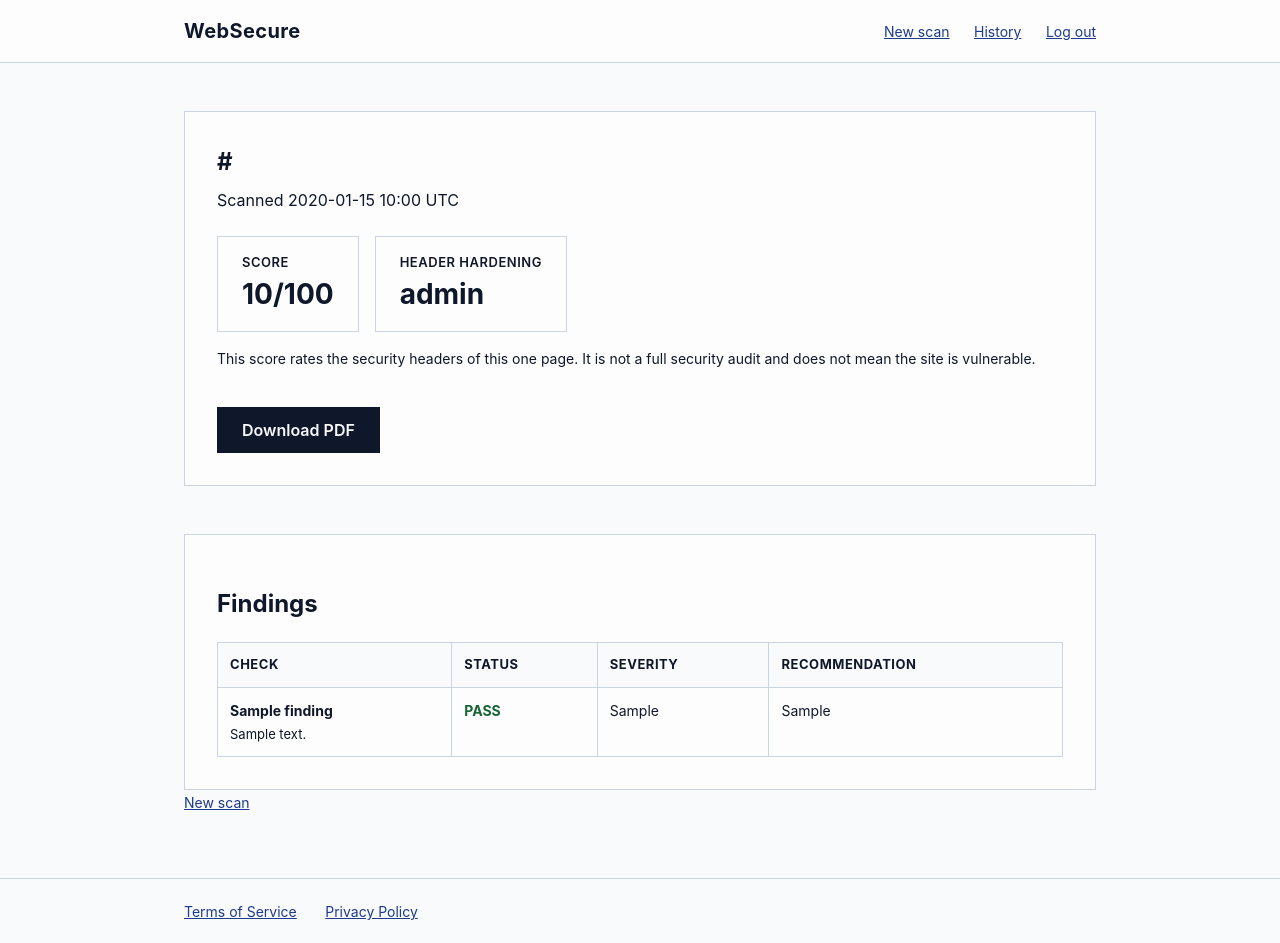
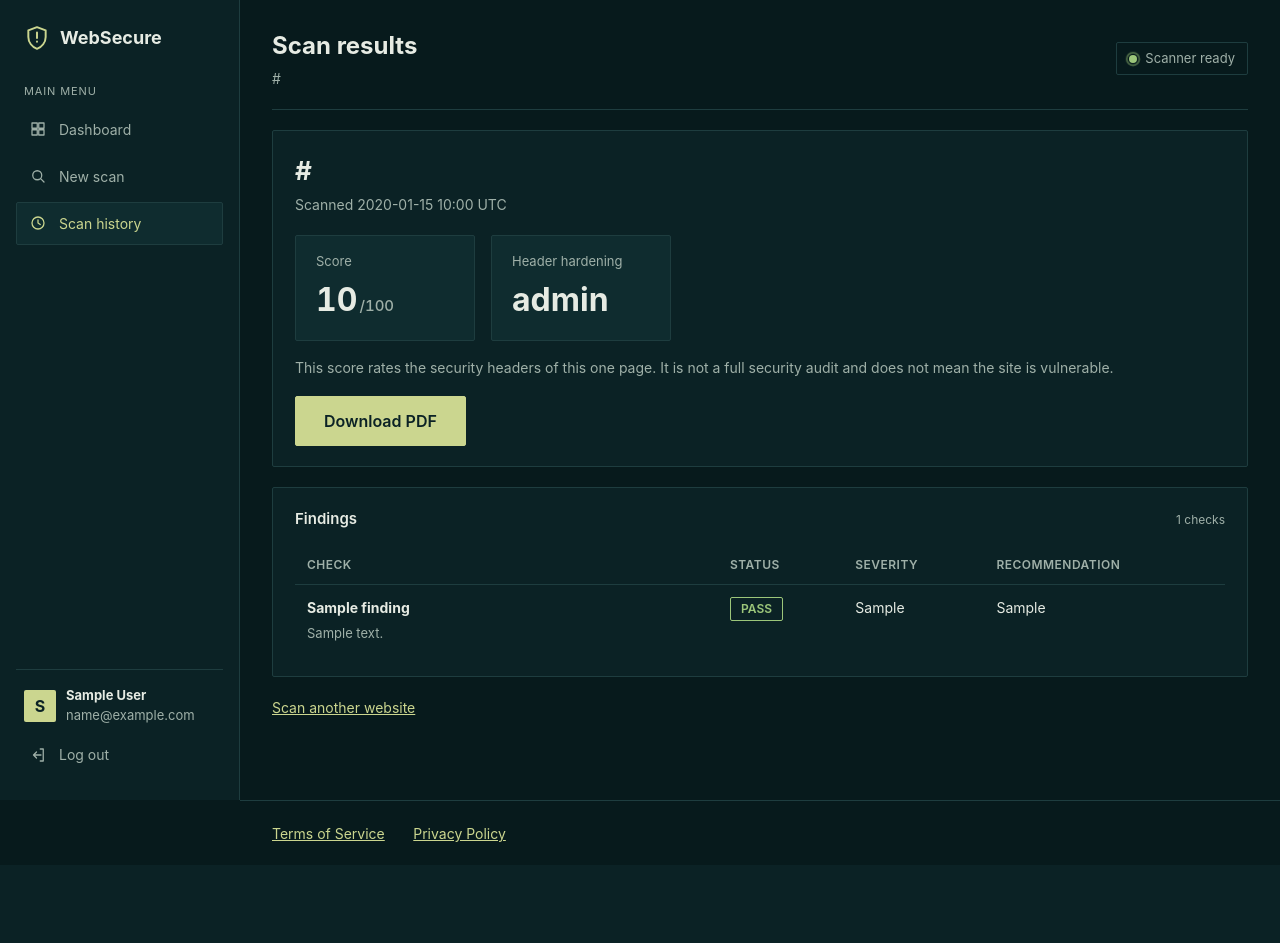
Before and after one commit to Harshvardhan876/websecure, a Flask app: page /results/1 in a window 1280 px wide. After the commit the page ends 842 px from the top, so only its background shows below. Run offline with Flask 3, Linux system fonts and the light colour scheme; the visitor is signed in with stand-in values (Sample User, id 1); tables that the repository leaves empty hold one stand-in row (values such as "Sample post").

Commit message:
feat: anonymous scans with sign-up to download PDF and keep history

```diff
--- a/app.py
+++ b/app.py
@@ -1,6 +1,7 @@
 import hmac
 import secrets
-from collections import Counter
+import time
+from collections import Counter, defaultdict
 from functools import wraps
 from urllib.parse import urlparse
 
@@ -20,6 +21,7 @@
 from models import (  # noqa: E402
     EmailAlreadyRegisteredError,
     authenticate,
+    claim_scans,
     create_user,
     get_scan_by_id,
     get_scans_for_user,
@@ -78,9 +80,64 @@
     @wraps(view)
     def wrapped(*args, **kwargs):
         if "user_id" not in session:
-            return redirect(url_for("login"))
+            return redirect(url_for("login", next=request.path))
         return view(*args, **kwargs)
     return wrapped
+
+
+def safe_next(default="/"):
+    """The ?next= page to return to after login, only if it is a path on this site (no open redirect)."""
+    target = request.values.get("next", "")
+    if target.startswith("/") and not target.startswith("//") and "\\" not in target:
+        return target
+    return default
+
+
+def current_user():
+    return db.session.get(models.User, session["user_id"]) if "user_id" in session else None
+
+
+# Scans run without an account are saved with user_id NULL; their IDs live in the visitor's
+# signed session cookie, so only that browser can open them until they log in and claim them.
+ANON_SCANS = "anon_scans"
+
+
+def can_view(scan):
+    if scan.user_id is not None:
+        return scan.user_id == session.get("user_id")
+    return scan.scan_id in session.get(ANON_SCANS, [])
+
+
+# Each scan launches a real browser, so anonymous visitors get a small hourly allowance.
+# ponytail: in-memory and per process; resets on restart and is not shared between workers.
+# Move it to the database if Render ever runs more than one worker.
+ANON_SCAN_LIMIT = 5
+ANON_SCAN_WINDOW_SECONDS = 3600
+_anon_scan_times = defaultdict(list)
+
+
+def client_ip():
+    # Render sits behind Cloudflare, which sets CF-Connecting-IP and overwrites any value a client sends.
+    return request.headers.get("CF-Connecting-IP") or request.remote_addr or "unknown"
+
+
+def anon_scan_allowed():
+    now = time.monotonic()
+    key = client_ip()
+    recent = [t for t in _anon_scan_times[key] if now - t < ANON_SCAN_WINDOW_SECONDS]
+    allowed = len(recent) < ANON_SCAN_LIMIT
+    if allowed:
+        recent.append(now)
+    _anon_scan_times[key] = recent
+    return allowed
+
+
+def log_in(user):
+    """Start a fresh session for the user and move any scans they ran before logging in into their account."""
+    pending = session.get(ANON_SCANS, [])
+    session.clear()  # drops any session ID an attacker planted (session fixation)
+    session["user_id"] = user.id
+    claim_scans(pending, user.id)
 
 
 def dashboard_stats(scans):
@@ -130,30 +187,38 @@
 
 
 @app.route("/scan", methods=["POST"])
-@login_required
 def run_scan():
     target_url = request.form.get("target_url", "").strip()
+    logged_in = "user_id" in session
+
+    def scan_page(error, status):
+        page = render_index(error=error) if logged_in else render_template("landing.html", error=error)
+        return page, status
+
+    if not logged_in and not anon_scan_allowed():
+        return scan_page(
+            f"You have used your {ANON_SCAN_LIMIT} free scans for this hour. Create a free account to keep scanning.", 429
+        )
 
     try:
         result = scanner.scan(target_url)
     except InvalidURLError as e:
-        return render_index(error=str(e)), 400
+        return scan_page(str(e), 400)
     except ScanError:
-        return render_index(
-            error="Could not reach that URL. Check it's correct and reachable, then try again."
-        ), 400
+        return scan_page("Could not reach that URL. Check it's correct and reachable, then try again.", 400)
 
-    saved = save_scan_result(result, user_id=session["user_id"])
+    saved = save_scan_result(result, user_id=session.get("user_id"))
+    if not logged_in:
+        session[ANON_SCANS] = (session.get(ANON_SCANS, []) + [saved.scan_id])[-20:]
     return redirect(url_for("results", scan_id=saved.scan_id))
 
 
 @app.route("/results/<int:scan_id>")
-@login_required
 def results(scan_id):
     scan = get_scan_by_id(scan_id)
-    if scan is None or scan.user_id != session["user_id"]:
+    if scan is None or not can_view(scan):
         abort(404)
-    return render_template("results.html", scan=scan)
+    return render_template("results.html", scan=scan, user=current_user())
 
 
 @app.route("/history")
@@ -197,9 +262,8 @@
         except EmailAlreadyRegisteredError:
             return render_template("auth.html", mode="register", error="That email is already registered."), 400
 
-        session.clear()
-        session["user_id"] = user.id
-        return redirect(url_for("index"))
+        log_in(user)
+        return redirect(safe_next())
 
     return render_template("auth.html", mode="register")
 
@@ -214,9 +278,8 @@
         if user is None:
             return render_template("auth.html", mode="login", error="Invalid email or password."), 401
 
-        session.clear()
-        session["user_id"] = user.id
-        return redirect(url_for("index"))
+        log_in(user)
+        return redirect(safe_next())
 
     return render_template("auth.html", mode="login")
 
@@ -224,7 +287,7 @@
 @app.route("/logout")
 def logout():
     session.pop("user_id", None)
-    return redirect(url_for("login"))
+    return redirect(url_for("index"))
 
 
 @app.route("/terms")
--- a/static/style.css
+++ b/static/style.css
@@ -506,8 +506,8 @@
 }
 
 /* Chrome autofill paints inputs pale blue; repaint them in the theme colours. */
-:is(.auth-body, .app-body) .scan-input:-webkit-autofill,
-:is(.auth-body, .app-body) .scan-input:-webkit-autofill:focus {
+:is(.auth-body, .app-body, .landing-body) .scan-input:-webkit-autofill,
+:is(.auth-body, .app-body, .landing-body) .scan-input:-webkit-autofill:focus {
     -webkit-box-shadow: 0 0 0 1000px var(--ws-raised) inset;
     -webkit-text-fill-color: var(--ws-text);
     caret-color: var(--ws-text);
@@ -558,21 +558,21 @@
     color: var(--ws-text);
 }
 
-:is(.auth-body, .app-body) .scan-input {
+:is(.auth-body, .app-body, .landing-body) .scan-input {
     background-color: var(--ws-raised);
     border: 1px solid var(--ws-border);
     border-radius: 2px;
     color: var(--ws-text);
 }
 
-:is(.auth-body, .app-body) .scan-input:focus,
-:is(.auth-body, .app-body) .scan-button:focus-visible,
-:is(.auth-body, .app-body) a:focus-visible {
+:is(.auth-body, .app-body, .landing-body) .scan-input:focus,
+:is(.auth-body, .app-body, .landing-body) .scan-button:focus-visible,
+:is(.auth-body, .app-body, .landing-body) a:focus-visible {
     outline: 2px solid var(--ws-link);
     outline-offset: 1px;
 }
 
-:is(.auth-body, .app-body) .scan-button {
+:is(.auth-body, .app-body, .landing-body) .scan-button {
     background-color: var(--ws-accent);
     border: 1px solid var(--ws-accent-border);
     border-radius: 2px;
@@ -586,7 +586,7 @@
     margin: -8px 0 12px 0;
 }
 
-:is(.auth-body, .app-body) .form-error {
+:is(.auth-body, .app-body, .landing-body) .form-error {
     background-color: #2a1418;
     border: 1px solid var(--color-fail);
     border-radius: 2px;
@@ -677,7 +677,8 @@
 /* App pages (dashboard): same --ws-* tokens as the auth page.
    Flat cards, 1px borders, 2px corners. Motion runs once on load (cards fade in, gauge, rings
    and bars fill, numbers count up); hover states change instantly with no transitions. */
-.app-body {
+.app-body,
+.landing-body {
     --ws-pass: #9cc67a;
     --ws-warn: #d9b25f;
     --ws-fail: #e0806f;
@@ -1398,7 +1399,9 @@
 }
 
 .app-body .skeleton-line,
-.app-body .skeleton-row {
+.app-body .skeleton-row,
+.landing-body .skeleton-line,
+.landing-body .skeleton-row {
     background-color: var(--ws-raised);
 }
 
@@ -1792,3 +1795,146 @@
         animation: none;
     }
 }
+
+/* Scan box on the landing page */
+.landing-scan {
+    flex-wrap: nowrap;
+    max-width: 640px;
+    margin-bottom: 4px;
+}
+
+.landing-body .scan-input {
+    flex: 1;
+    min-width: 0;
+    padding: 14px 16px;
+}
+
+.landing-body .scan-button {
+    padding: 14px 28px;
+    font-weight: 700;
+    white-space: nowrap;
+}
+
+.landing-body .scan-button:disabled {
+    opacity: 0.7;
+    cursor: progress;
+}
+
+.landing-body .form-error {
+    max-width: 640px;
+}
+
+.landing-skeleton {
+    margin-bottom: 48px;
+}
+
+/* Results page (dark), used both inside the app shell and on the public layout */
+.results {
+    display: flex;
+    flex-direction: column;
+    gap: 20px;
+}
+
+.results-public {
+    padding: 40px 0 24px;
+}
+
+.results-target h1 {
+    margin: 0;
+    font-size: 26px;
+    overflow-wrap: anywhere;
+}
+
+.results-target p {
+    margin: 4px 0 20px;
+    color: var(--ws-muted);
+    font-size: 14px;
+}
+
+.results-scores {
+    display: flex;
+    flex-wrap: wrap;
+    gap: 16px;
+}
+
+.results-score {
+    display: flex;
+    flex-direction: column;
+    gap: 4px;
+    min-width: 180px;
+    padding: 16px 20px;
+    background-color: var(--ws-raised);
+    border: 1px solid var(--ws-border);
+    border-radius: 2px;
+}
+
+.results-rating {
+    color: var(--tone);
+}
+
+.results .score-note {
+    color: var(--ws-muted);
+}
+
+.results-download {
+    display: inline-block;
+    margin-top: 4px;
+    text-decoration: none;
+}
+
+.results-signup {
+    display: flex;
+    flex-wrap: wrap;
+    justify-content: space-between;
+    align-items: center;
+    gap: 16px 32px;
+    margin-top: 8px;
+    padding: 20px;
+    background-color: var(--ws-raised);
+    border: 1px solid var(--ws-accent);
+    border-radius: 2px;
+}
+
+.results-signup h2 {
+    margin: 0 0 4px;
+    font-size: 17px;
+}
+
+.results-signup p {
+    max-width: 520px;
+    margin: 0;
+    color: var(--ws-muted);
+    font-size: 14px;
+}
+
+.results-table td {
+    white-space: normal;
+    vertical-align: top;
+}
+
+.results-table td:first-child {
+    max-width: none;
+    min-width: 260px;
+}
+
+.results-table .finding-description {
+    margin-top: 6px;
+    color: var(--ws-muted);
+    font-size: 13px;
+    overflow-wrap: anywhere;
+}
+
+.results-again {
+    margin: 0;
+    font-size: 14px;
+}
+
+@media (max-width: 560px) {
+    .landing-scan {
+        flex-wrap: wrap;
+    }
+
+    .landing-body .scan-button {
+        width: 100%;
+    }
+}
--- a/templates/auth.html
+++ b/templates/auth.html
@@ -20,6 +20,7 @@
 
         <form class="auth-form" action="/login" method="POST">
             <input type="hidden" name="csrf_token" value="{{ csrf_token() }}">
+            <input type="hidden" name="next" value="{{ request.values.get('next', '') }}">
             <label for="login-email" class="scan-label">Email</label>
             <input type="email" id="login-email" name="email" class="scan-input" value="{{ request.form.email if mode == 'login' }}" autocomplete="email" required {% if mode == "login" %}autofocus{% endif %}>
 
@@ -42,6 +43,7 @@
 
         <form class="auth-form" action="/register" method="POST">
             <input type="hidden" name="csrf_token" value="{{ csrf_token() }}">
+            <input type="hidden" name="next" value="{{ request.values.get('next', '') }}">
             <label for="register-name" class="scan-label">Name</label>
             <input type="text" id="register-name" name="name" class="scan-input" value="{{ request.form.name if mode == 'register' }}" autocomplete="name" required {% if mode == "register" %}autofocus{% endif %}>
 
--- a/templates/results.html
+++ b/templates/results.html
@@ -1,37 +1,60 @@
-{% extends "base.html" %}
+{# Logged-in users see this inside the sidebar layout; visitors who scanned without an account get the public layout. #}
+{% extends "app_base.html" if user else "public_base.html" %}
+{% set active = "history" %}
+{% set next_page = request.path %}
+{% set band = scan.risk_level.split(' ')[0].lower() %}
+{% set tones = {"PASS": "pass", "WARNING": "warn", "FAIL": "fail"} %}
 
-{% block title %}WebSecure - Results{% endblock %}
+{% block title %}WebSecure - Results for {{ scan.target_url }}{% endblock %}
+{% block page_title %}Scan results{% endblock %}
+{% block page_subtitle %}{{ scan.target_url }}{% endblock %}
 
-{% block content %}
-<section class="scan-panel">
-    <h1>{{ scan.target_url }}</h1>
-    <p class="scan-subtitle">Scanned {{ scan.scan_date.strftime("%Y-%m-%d %H:%M UTC") }}</p>
+{% block app_content %}
+<div class="results{{ ' results-public' if not user }}">
+    <section class="dash-card results-summary" style="--i: 0">
+        <div class="results-target">
+            <h1 title="{{ scan.target_url }}">{{ scan.target_url }}</h1>
+            <p>Scanned {{ scan.scan_date.strftime("%Y-%m-%d %H:%M UTC") }}</p>
+        </div>
 
-    <div class="score-row">
-        <div class="score-box">
-            <span class="score-label">Score</span>
-            <span class="score-value">{{ scan.security_score }}/100</span>
+        <div class="results-scores">
+            <div class="results-score">
+                <span class="dash-stat-label">Score</span>
+                <span class="dash-stat-value">{{ scan.security_score }}<small>/100</small></span>
             </div>
-        <div class="score-box">
-            <span class="score-label">Header Hardening</span>
-            <span class="score-value risk-{{ scan.risk_level.split(' ')[0].lower() }}">{{ scan.risk_level }}</span>
+            <div class="results-score tone-{{ band }}">
+                <span class="dash-stat-label">Header hardening</span>
+                <span class="dash-stat-value results-rating">{{ scan.risk_level }}</span>
             </div>
         </div>
+
         <p class="score-note">This score rates the security headers of this one page. It is not a full security audit and does not mean the site is vulnerable.</p>
 
-    <a href="/report/download/{{ scan.scan_id }}" class="scan-button download-button">Download PDF</a>
+        {% if user %}
+        <a href="/report/download/{{ scan.scan_id }}" class="scan-button results-download">Download PDF</a>
+        {% else %}
+        <div class="results-signup">
+            <div>
+                <h2>Keep this report</h2>
+                <p>Create a free account to download the PDF and save this scan to your history. It is added to your account as soon as you sign up.</p>
+            </div>
+            <div class="landing-cta">
+                <a href="{{ url_for('register', next=request.path) }}" class="landing-button">Create a free account</a>
+                <a href="{{ url_for('login', next=request.path) }}" class="landing-link">Sign in</a>
+            </div>
+        </div>
+        {% endif %}
     </section>
 
-<section class="scan-panel">
+    <section class="dash-card" style="--i: 1">
+        <div class="dash-card-head">
             <h2>Findings</h2>
-    <table class="findings-table">
+            <span class="dash-hint">{{ scan.findings | length }} checks</span>
+        </div>
+        <div class="dash-table-wrap">
+            <table class="dash-table results-table">
                 <thead>
-            <tr>
-                <th>Check</th>
-                <th>Status</th>
-                <th>Severity</th>
-                <th>Recommendation</th>
-            </tr>
+                    <tr><th>Check</th><th>Status</th><th>Severity</th><th>Recommendation</th></tr>
                 </thead>
                 <tbody>
                     {% for finding in scan.findings %}
@@ -40,14 +63,16 @@
                             <strong>{{ finding.header_name }}</strong>
                             <div class="finding-description">{{ finding.description }}</div>
                         </td>
-                <td class="status-{{ finding.status.lower() }}">{{ finding.status }}</td>
+                        <td><span class="dash-pill tone-{{ tones.get(finding.status, 'low') }}">{{ finding.status }}</span></td>
                         <td>{{ finding.severity }}</td>
                         <td>{{ finding.recommendation }}</td>
                     </tr>
                     {% endfor %}
                 </tbody>
             </table>
+        </div>
     </section>
 
-<a href="/" class="header-link">New scan</a>
+    <p class="results-again"><a href="/">Scan another website</a></p>
+</div>
 {% endblock %}
```
Also changed, not shown: models.py (+9 -0 lines), templates/landing.html (+40 -33 lines), templates/privacy.html (+7 -2 lines), templates/public_base.html (added, +25 -0 lines), test_app.py (+46 -1 lines). Lines whose indentation alone changed are shown as unchanged.
